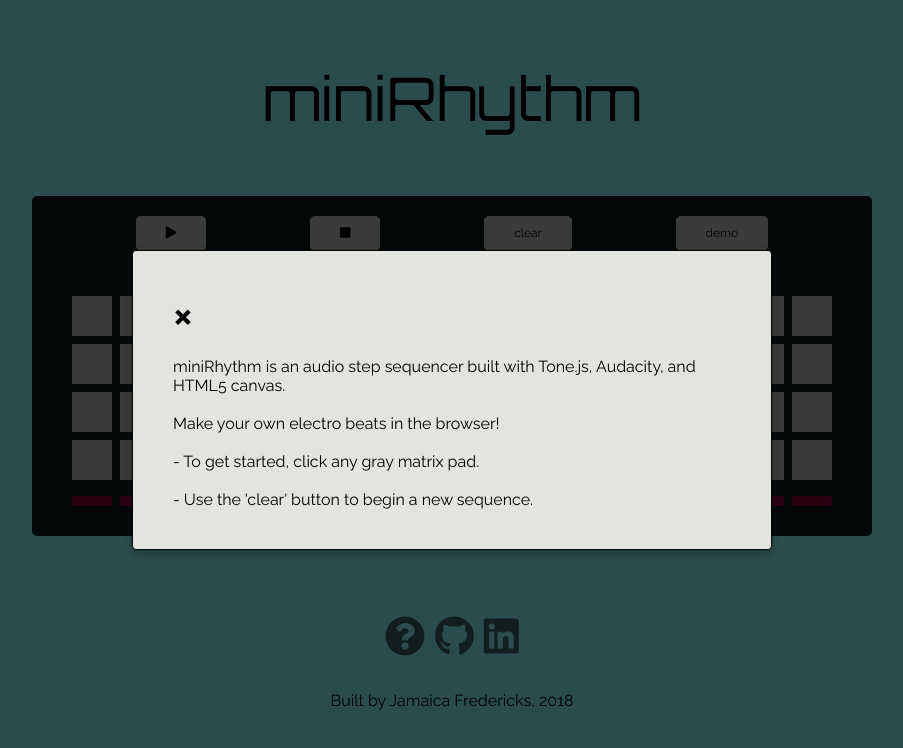
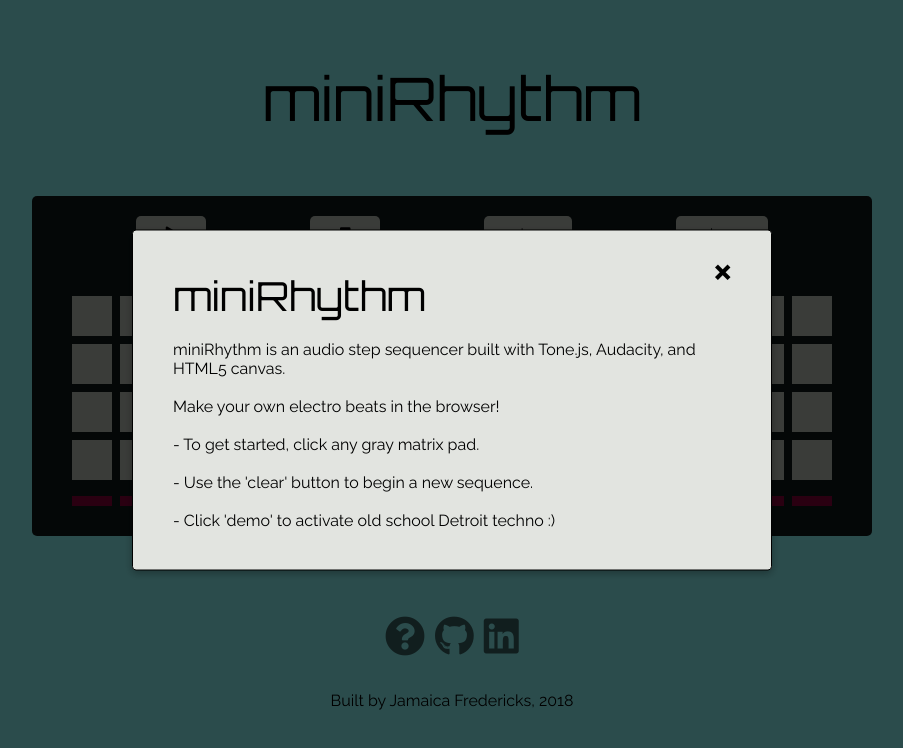
Before and after one commit to JamaicaF/miniRhythm, a website built with webpack: page index.html in a window 1280 px wide. Shown: the whole page, without its empty margins (188-1091 px from the left). Built offline with nearby package versions, Linux system fonts and the light colour scheme; files whose address does not match are found by name.

Commit message:
Update modal style

```diff
--- a/index.html
+++ b/index.html
@@ -43,6 +43,7 @@
       <div id="modal-background">
         <div id="modal">
           <div class="close-button-flex">
+            <div class="modal-title">miniRhythm</div>
             <span id="close-button">&times;</span>
           </div>
             </br >
@@ -55,7 +56,8 @@
             <p>- To get started, click any gray matrix pad.</p>
             <br />
             <p>- Use the 'clear' button to begin a new sequence.</p>
-            <p></p>
+            <br />
+            <p>- Click 'demo' to activate old school Detroit techno :)</p>
           </div>
         </div>
       </div>
--- a/style.css
+++ b/style.css
@@ -120,12 +120,21 @@ html {
 }
 
 .close-button-flex {
+  display: flex;
+  justify-content: space-between;
 }
 
 #close-button {
   font-size: 40px;
   font-weight: 800;
   cursor: pointer;
+  position: relative;
+  top: -25px;
+}
+
+.modal-title {
+  font-family: 'Orbitron', sans-serif;
+  font-size: 40px;
 }
 
 .modal-text {
```
